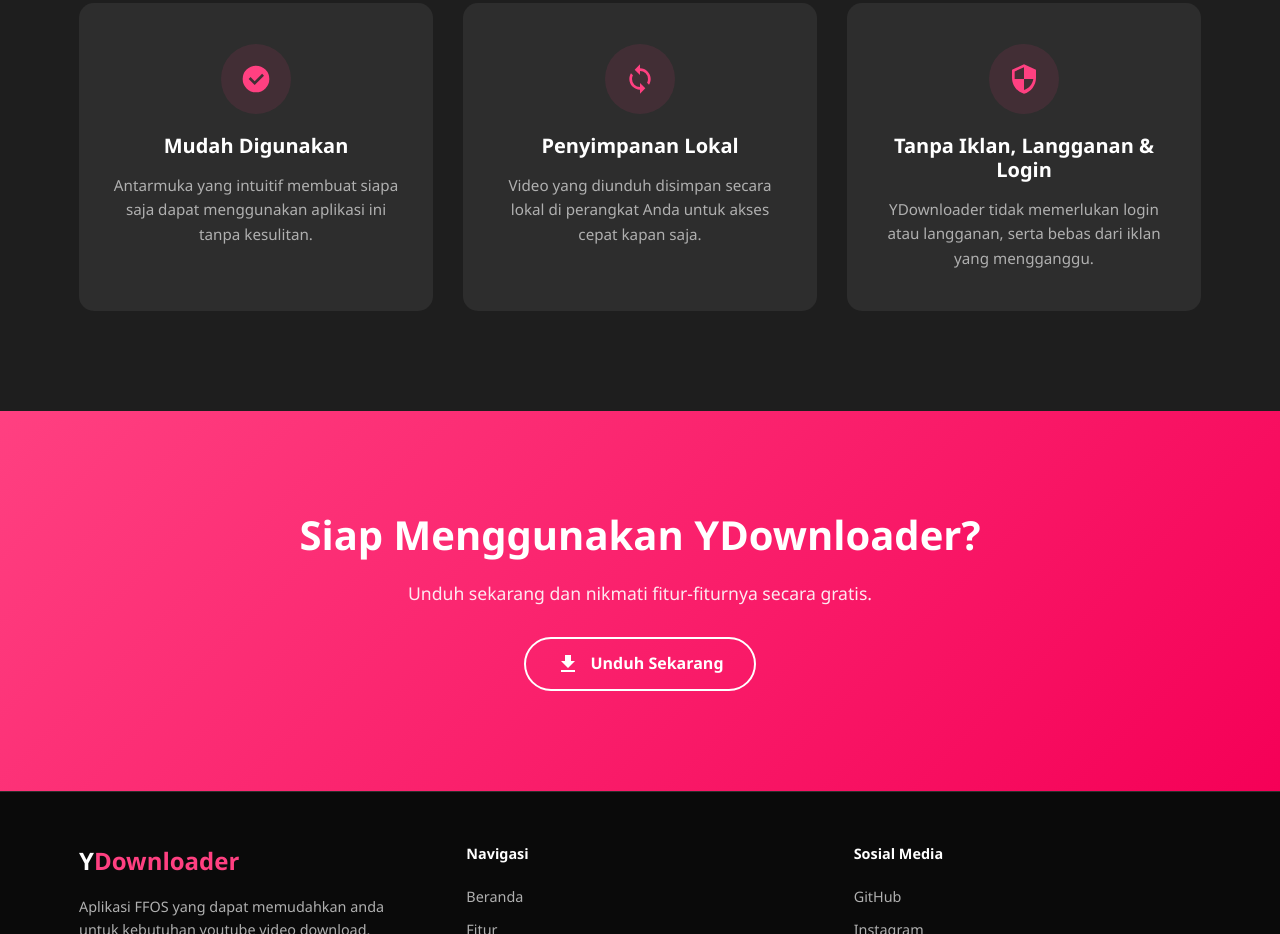
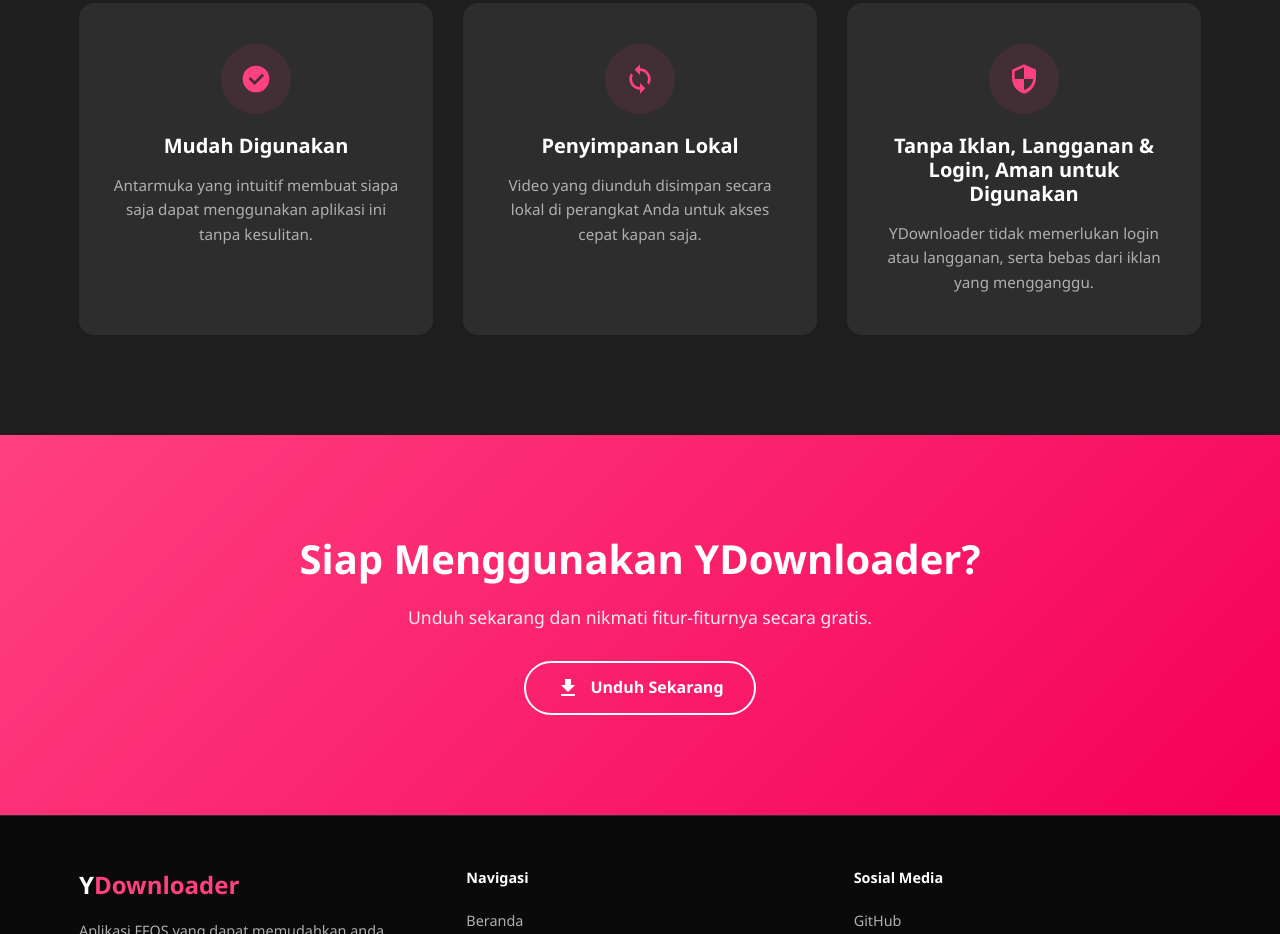
Before and after one commit to milajah280727/YDownloaderAPK, a plain HTML site: page index.html in a window 1280 px wide. Shown: the part 1351-2285 px from the top of the page. Drawn offline with Linux system fonts and the light colour scheme.

Commit message:
ada perbaikan

```diff
--- a/index.html
+++ b/index.html
@@ -435,7 +435,7 @@
                         <div class="icon-box">
                             <svg viewBox="0 0 24 24" width="32" height="32" fill="currentColor"><path d="M12,1L3,5V11C3,16.55 6.84,21.74 12,23C17.16,21.74 21,16.55 21,11V5L12,1M12,11.99H19C18.46,15.7 15.79,19.09 12,20.18V12H5V6.3L12,3.19V11.99Z" /></svg>
                         </div>
-                        <h3>Tanpa Iklan, Langganan & Login</h3>
+                        <h3>Tanpa Iklan, Langganan & Login, Aman untuk Digunakan</h3>
                         <p>YDownloader tidak memerlukan login atau langganan, serta bebas dari iklan yang mengganggu.</p>
                     </div>
                 </div>
```
